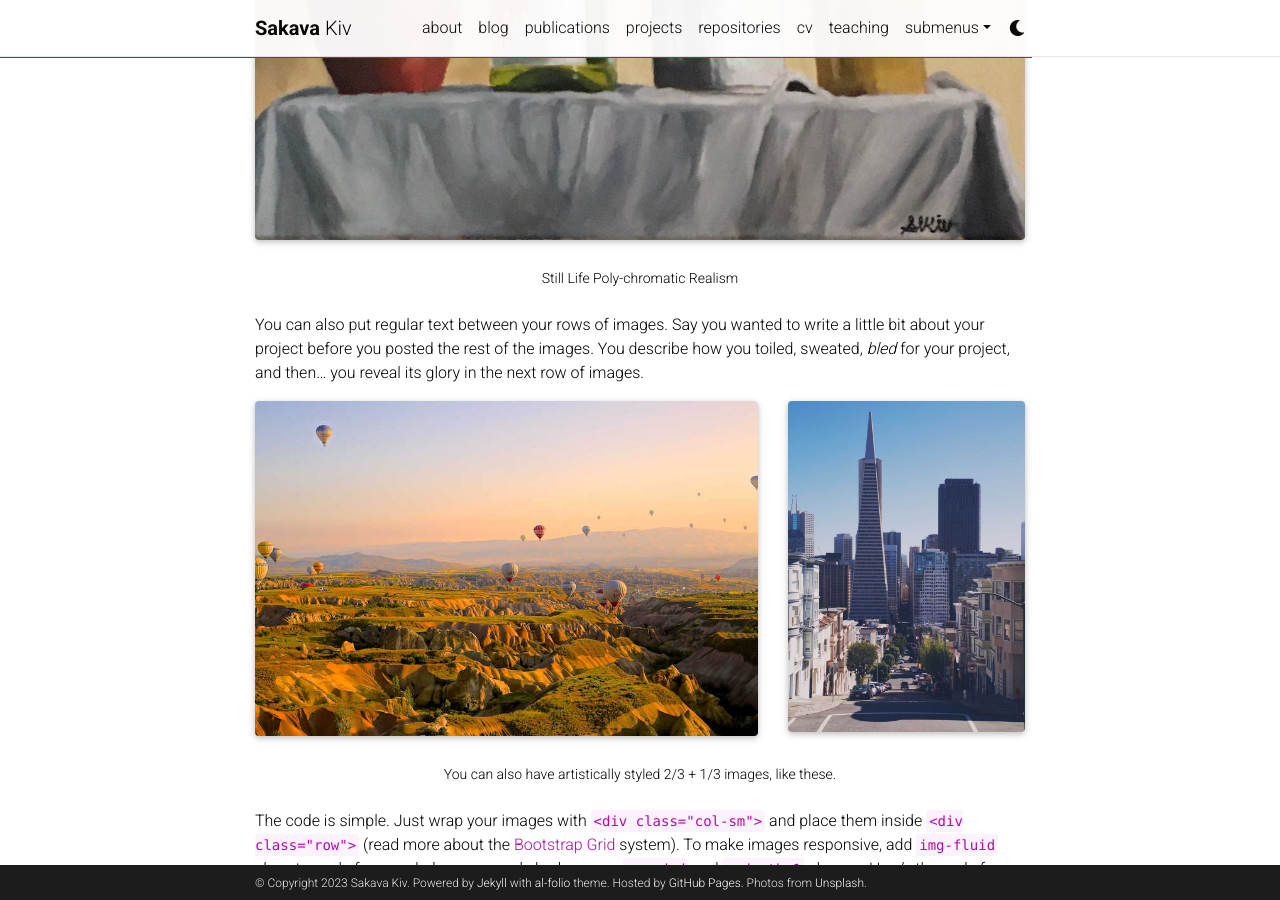
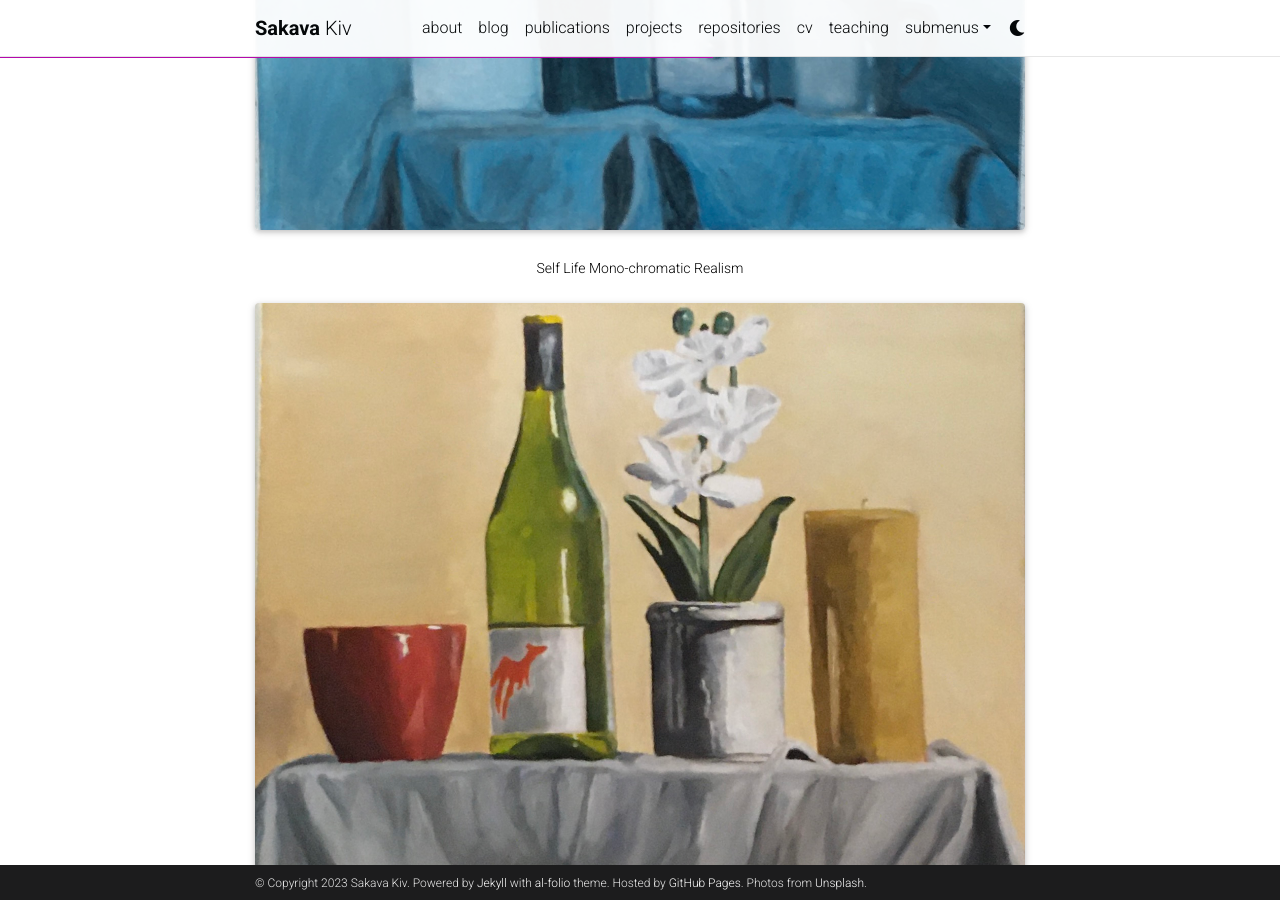
Before and after one commit to SakavaKiv/SakavaKiv.github.io, a Jekyll site: the page built from _projects/4_project.md, in a window 1280 px wide and 900 px high, scrolled down 1204 px. Built offline with Jekyll 4.4.1, drawn with Linux system fonts in a browser that asks for light colours; full-size pictures stand in for the smaller copies a plugin makes; comment, search, counter and statistics services are not loaded; a style sheet for code colours, icons or effects is not loaded.

Commit message:
Added another image with caption

```diff
--- a/_projects/4_project.md
+++ b/_projects/4_project.md
@@ -29,6 +29,15 @@
 </div>
 <div class="caption">
     Self Portrait Impressionism
+
+</div>
+<div class="row">
+    <div class="col-sm mt-3 mt-md-0">
+        {% include figure.html path="assets/img/StillLifeMonoBlue.jpg" title="example image" class="img-fluid rounded z-depth-1" %}
+    </div>
+</div>
+<div class="caption">
+    Self Life Mono-chromatic Realism
 
 </div>
 <div class="row">
```
